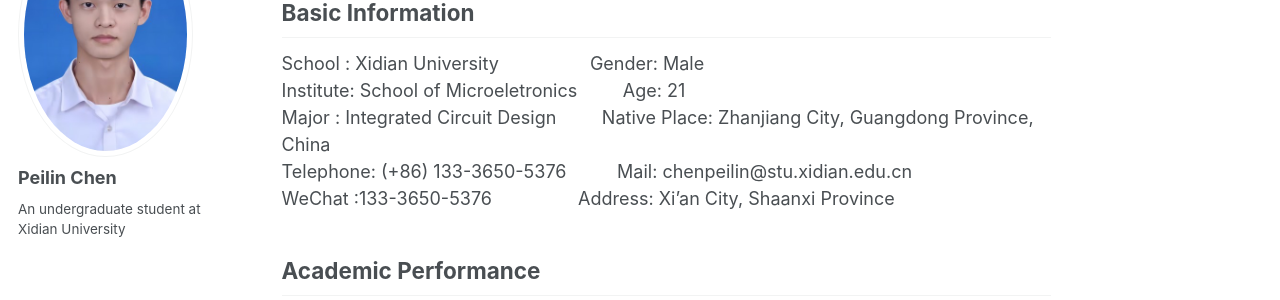
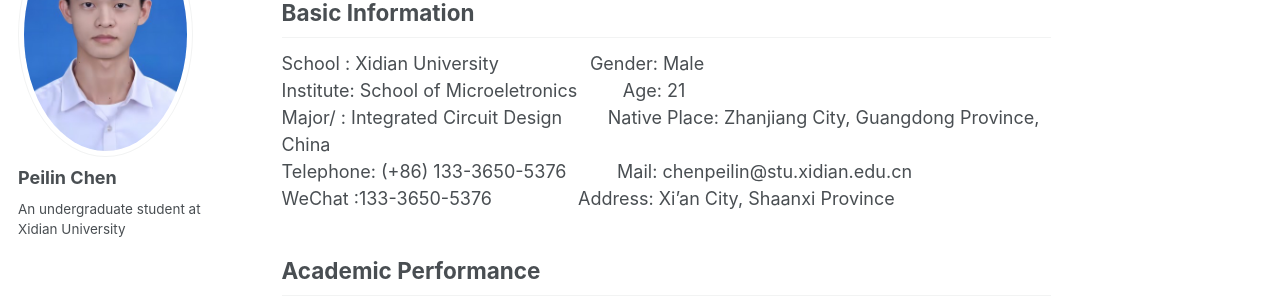
Before and after one commit to peilin-chen/peilin-chen.github.io, a Jekyll site: the page built from _pages/about.md, in a window 1280 px wide and 955 px high. Shown: the part 206-506 px from the top of the window. Built offline with Jekyll 4.4.1, drawn with Linux system fonts in a browser that asks for light colours.

```diff
--- a/_pages/about.md
+++ b/_pages/about.md
@@ -11,7 +11,7 @@ redirect_from:
 ## Basic Information
 School   : Xidian University&nbsp;&nbsp;&nbsp;&nbsp;&nbsp;&nbsp;&nbsp;&nbsp;&nbsp;&nbsp;&nbsp;&nbsp;&nbsp;&nbsp;&nbsp;&nbsp;&nbsp;&nbsp;Gender: Male
 Institute: School of Microeletronics&nbsp;&nbsp;&nbsp;&nbsp;&nbsp;&nbsp;&nbsp;&nbsp;&nbsp;Age: 21
-Major    : Integrated Circuit Design&nbsp;&nbsp;&nbsp;&nbsp;&nbsp;&nbsp;&nbsp;&nbsp;&nbsp;Native Place: Zhanjiang City, Guangdong Province, China
+Major/   : Integrated Circuit Design&nbsp;&nbsp;&nbsp;&nbsp;&nbsp;&nbsp;&nbsp;&nbsp;&nbsp;Native Place: Zhanjiang City, Guangdong Province, China
 Telephone: (+86) 133-3650-5376&nbsp;&nbsp;&nbsp;&nbsp;&nbsp;&nbsp;&nbsp;&nbsp;&nbsp;      Mail: chenpeilin@stu.xidian.edu.cn
 WeChat   :133-3650-5376&nbsp;&nbsp;&nbsp;&nbsp;&nbsp;&nbsp;&nbsp;&nbsp;&nbsp;&nbsp;&nbsp;&nbsp;&nbsp;&nbsp;&nbsp;&nbsp;&nbsp;Address: Xi'an City, Shaanxi Province
 
```
